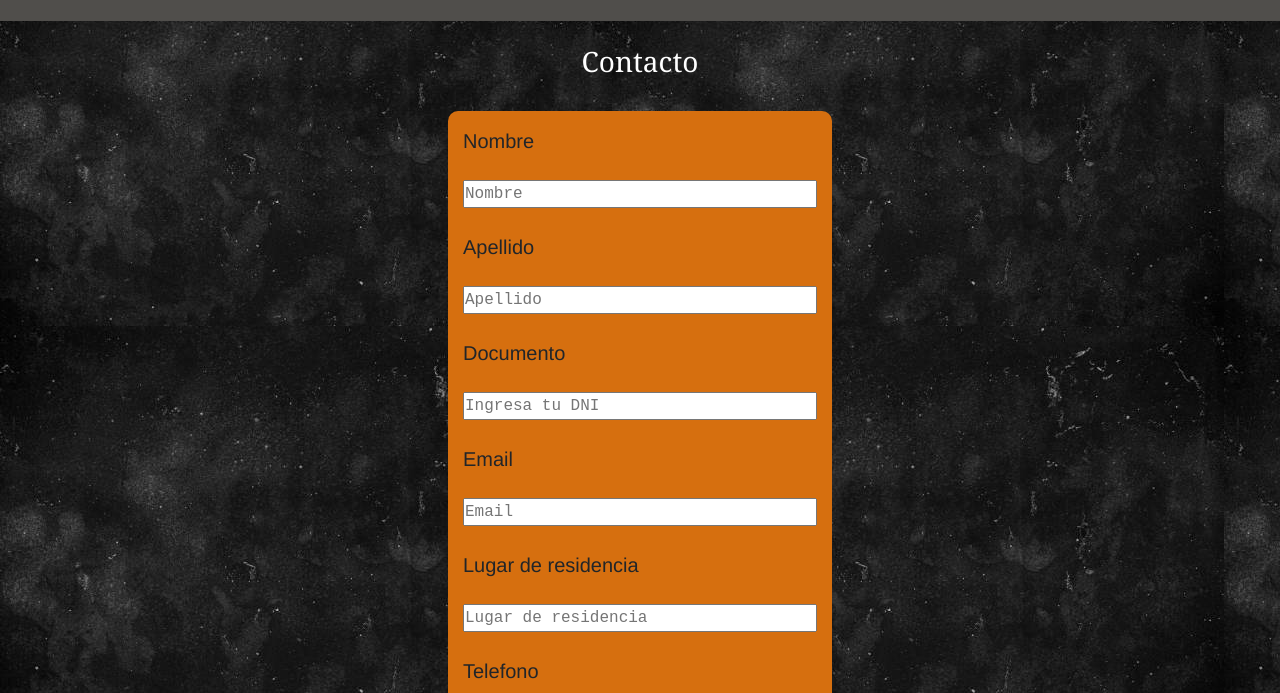
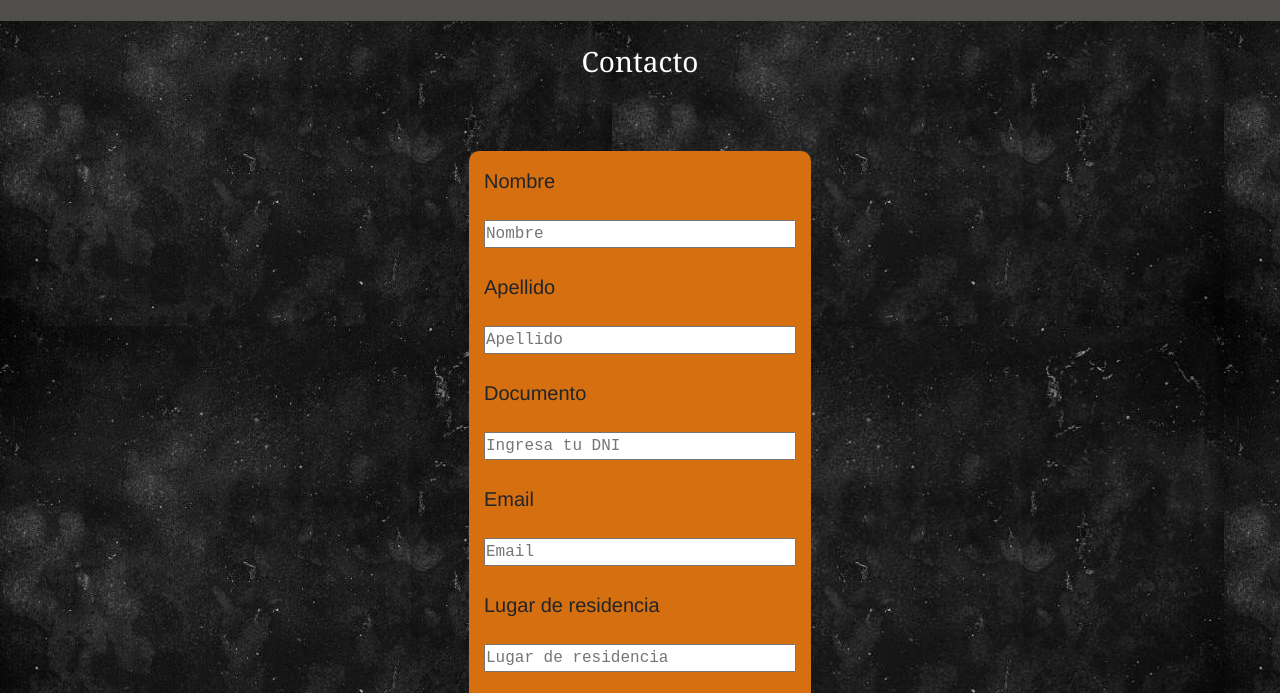
Before and after one commit to facundogorosito/BlogRafaNadal, a plain HTML site: page PAGS/contacto.html in a window 1280 px wide. Shown: the part 82-775 px from the top of the page. Drawn offline with nearby package versions, Linux system fonts and the light colour scheme.

Commit message:
cambios en contacto

```diff
--- a/PAGS/contacto.html
+++ b/PAGS/contacto.html
@@ -54,12 +54,13 @@
                 </div>
             </nav>
     </header>
-    <main>
-        <section>
+    <main class="container">
+        <div>
             <h1 class="text-center text-white p-4 fs-3 titulo2">Contacto</h1>
-        </section>
-        <main>
-            <form class="main_contactos">
+        </div>
+        <div class="row my-5">
+
+            <form action="" method="post" class="main_contactos ">
                 <label class="cuadrito" for="Nombre">Nombre</label>
                 <br />
                 <input id="Nombre" type="text" placeholder="Nombre">
@@ -93,8 +94,10 @@
                 <br />
                 <button class="boton">Enviar</button>
             </form>
-        </main>
     </main>
+
+
+
     <footer class="text-white py-4 piedepaginaa">
         <div class="container">
             <nav class="row">
```
